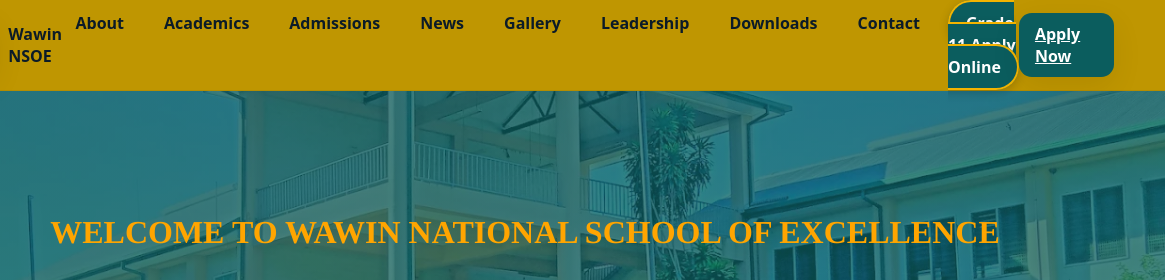
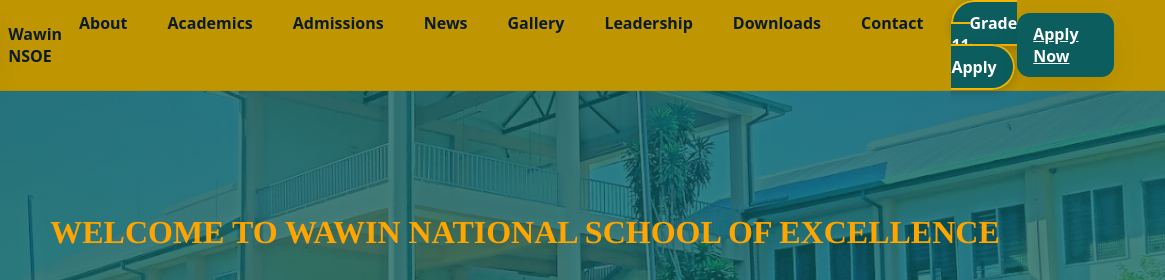
Before and after one commit to wawinnsoe76-cell/school-site, a plain HTML site: page index.html in a window 1280 px wide. Shown: the top 280 px of the page, 115-1280 px from the left. Drawn offline with Linux system fonts and the light colour scheme.

Commit message:
just edit the new navigation menu

```diff
--- a/index.html
+++ b/index.html
@@ -143,7 +143,7 @@
         <li><a href="#leadership">Leadership</a></li>
         <li><a href="#downloads">Downloads</a></li>
         <li><a href="#contact">Contact</a></li>
-		<li><a class="admissions-link" href="https://moderate-olympics-decade-aye.trycloudflare.com/apply/grade-11" target="_blank" rel="noopener noreferrer">Grade 11 Apply Online</a></li>
+		<li><a class="admissions-link" href="https://moderate-olympics-decade-aye.trycloudflare.com/apply/grade-11" target="_blank" rel="noopener noreferrer">Grade 11 Apply</a></li>
       </ul>
     </nav>
     <a href="#admissions" class="cta">Apply Now</a>
```
